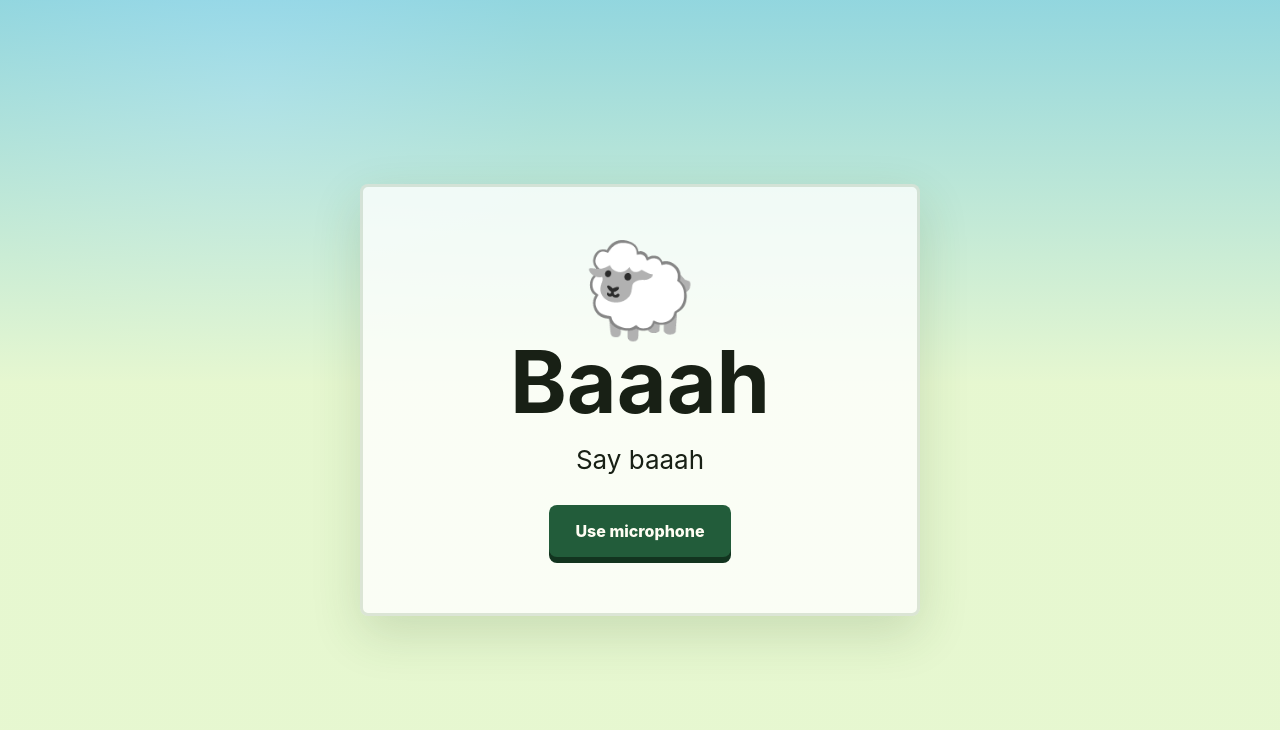
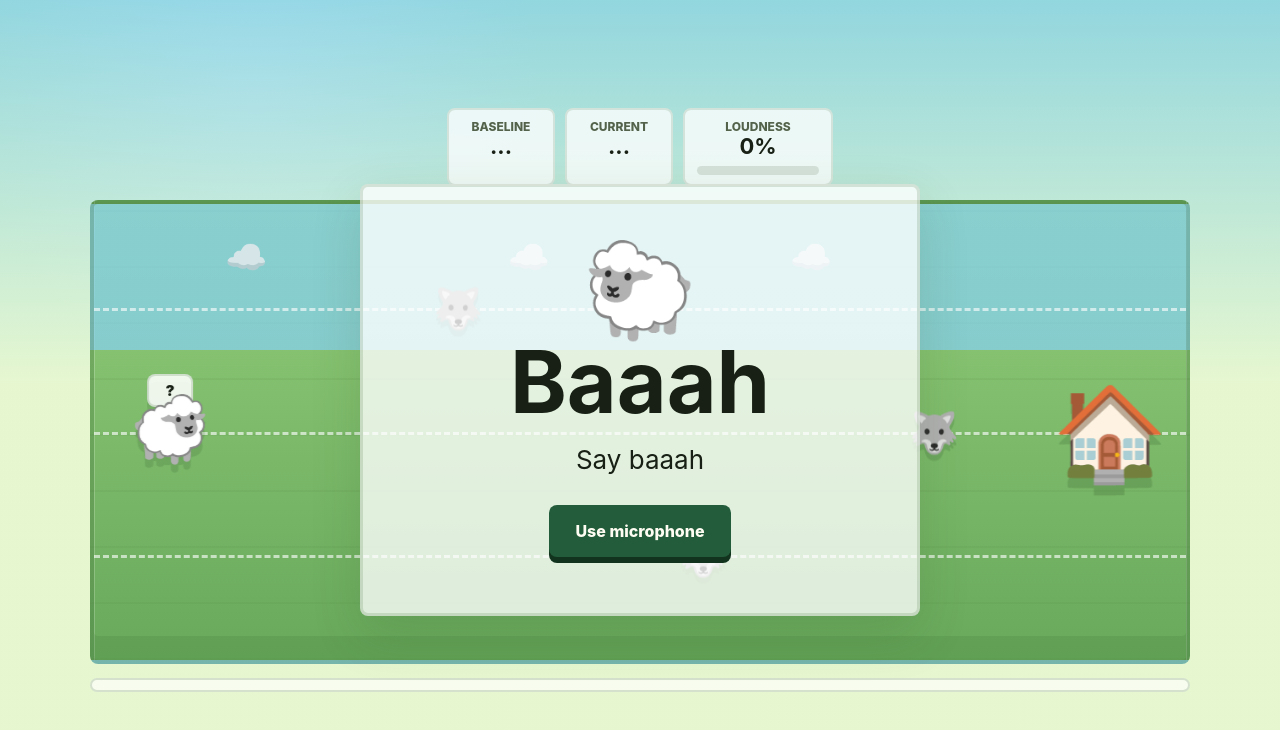
Before and after one commit to aleda145/baa, a React (Vite) app: page / in a window 1280 px wide. Shown: the top 730 px of the page. Built offline with nearby package versions, Linux system fonts and the light colour scheme.

Commit message:
Overlay on top of game

```diff
--- a/src/ui/App.tsx
+++ b/src/ui/App.tsx
@@ -24,6 +24,7 @@ const idleInput: InputState = {
 
 export function App() {
   const micRef = useRef<MicrophonePitchController | null>(null)
+  const previewGameRef = useRef<GameState>(createInitialGameState())
   const [screen, setScreen] = useState<Screen>('intro')
   const [measuredBaseHz, setMeasuredBaseHz] = useState<number | null>(null)
   const [calibrationProgress, setCalibrationProgress] = useState(0)
@@ -77,8 +78,30 @@ export function App() {
     setScreen('running')
   }
 
+  const isRunning = screen === 'running' && micRef.current !== null && measuredBaseHz !== null
+
   return (
     <main className="app-shell">
+      {isRunning ? (
+        <RunningGame
+          key={`${measuredBaseHz}-${screen}`}
+          measuredBaseHz={measuredBaseHz!}
+          mic={micRef.current!}
+          onFinish={() => {
+            setScreen('results')
+          }}
+        />
+      ) : (
+        <GameScene
+          game={previewGameRef.current}
+          input={idleInput}
+          measuredBaseHz={measuredBaseHz}
+          preview
+        />
+      )}
+
+      {!isRunning && (
+        <div className="screen-overlay">
           {screen === 'intro' && (
             <SetupPanel
               title="Baaah"
@@ -109,17 +132,6 @@ export function App() {
             </SetupPanel>
           )}
 
-      {screen === 'running' && micRef.current && measuredBaseHz !== null && (
-        <RunningGame
-          key={`${measuredBaseHz}-${screen}`}
-          measuredBaseHz={measuredBaseHz}
-          mic={micRef.current}
-          onFinish={() => {
-            setScreen('results')
-          }}
-        />
-      )}
-
           {screen === 'results' && (
             <SetupPanel title="Barn reached" eyebrow="🏠" buttonLabel="Retry" onPrimary={retry}>
               <p>The sheep made it home.</p>
@@ -131,6 +143,8 @@ export function App() {
               <p>{message || 'The microphone is unavailable.'}</p>
               <p>Use localhost or HTTPS and allow microphone access.</p>
             </SetupPanel>
+          )}
+        </div>
       )}
     </main>
   )
@@ -228,10 +242,12 @@ function GameScene({
   game,
   input,
   measuredBaseHz,
+  preview = false,
 }: {
   game: GameState
   input: InputState
-  measuredBaseHz: number
+  measuredBaseHz: number | null
+  preview?: boolean
 }) {
   const sheepTop = laneToPercent(game.sheep.lanePosition)
   const courseItems = getCourseItems(game)
@@ -250,11 +266,11 @@ function GameScene({
     .join(' ')
 
   return (
-    <section className="game-screen">
+    <section className={preview ? 'game-screen game-screen-preview' : 'game-screen'}>
       <div className="hud">
         <div>
           <span>Baseline</span>
-          <strong>{Math.round(measuredBaseHz)} Hz</strong>
+          <strong>{measuredBaseHz ? `${Math.round(measuredBaseHz)} Hz` : '...'}</strong>
         </div>
         <div>
           <span>Current</span>
--- a/src/ui/styles.css
+++ b/src/ui/styles.css
@@ -22,6 +22,7 @@ button {
 }
 
 .app-shell {
+  position: relative;
   min-height: 100vh;
   background:
     linear-gradient(180deg, rgba(127, 207, 234, 0.78) 0%, rgba(232, 248, 211, 0.9) 48%),
@@ -30,6 +31,20 @@ button {
   display: grid;
   place-items: center;
   padding: 24px;
+}
+
+.screen-overlay {
+  position: absolute;
+  inset: 0;
+  z-index: 20;
+  display: grid;
+  place-items: center;
+  padding: 24px;
+  pointer-events: none;
+}
+
+.screen-overlay .setup-screen {
+  pointer-events: auto;
 }
 
 .setup-screen {
@@ -115,6 +130,10 @@ button {
   width: min(1100px, 100%);
   display: grid;
   gap: 14px;
+}
+
+.game-screen-preview {
+  filter: saturate(0.9);
 }
 
 .hud,
```
Lines whose indentation alone changed are shown as unchanged.
